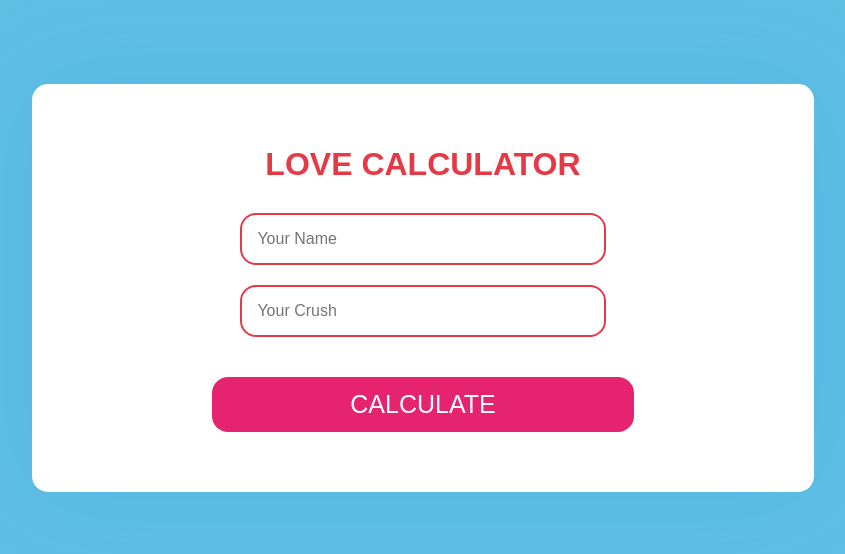
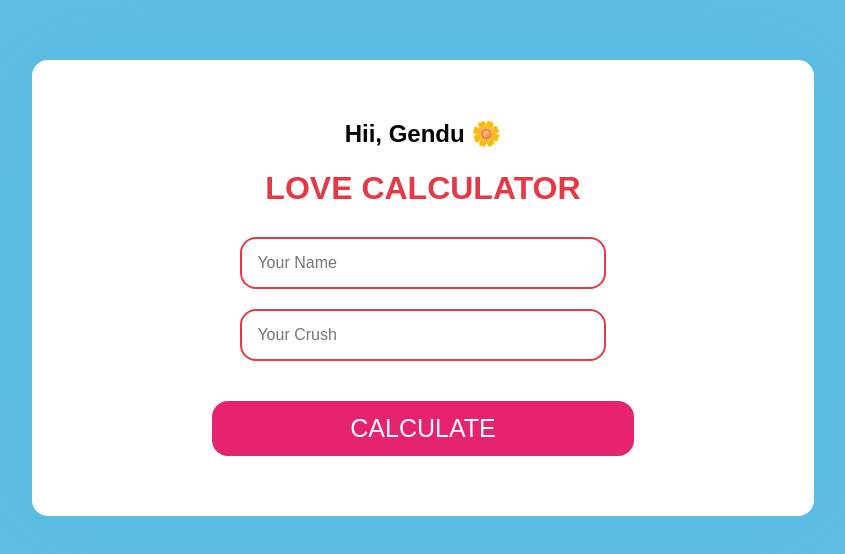
Before and after one commit to HttpsSushil/Love-Calculator, a plain HTML site: page code.html in a window 1280 px wide. Shown: the part 112-666 px from the top of the page, without its empty margins (217-1062 px from the left). Drawn offline with Linux system fonts and the light colour scheme.

Commit message:
Add files via upload

```diff
--- a/code.html
+++ b/code.html
@@ -1,3 +1,4 @@
+
 <!DOCTYPE html>
 <html lang="en">
 <head>
@@ -8,6 +9,7 @@
 </head>
 <body>
     <div class="container">
+        <h2>Hii, Gendu 🌼</h2>
         <h1>LOVE CALCULATOR</h1>
         <form id="loveForm">
             <input type="text" id="yourName" placeholder="Your Name" required>
```
